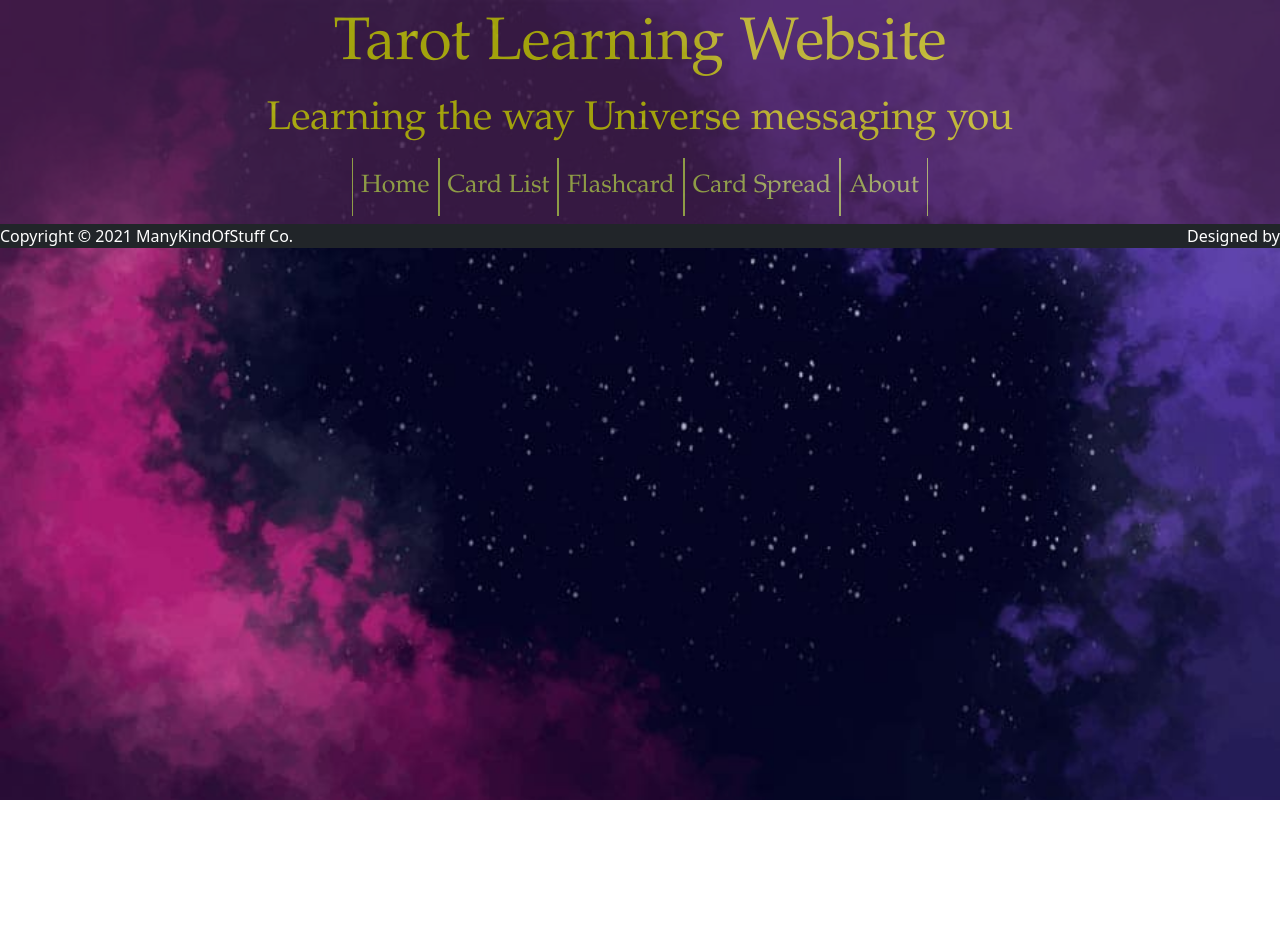
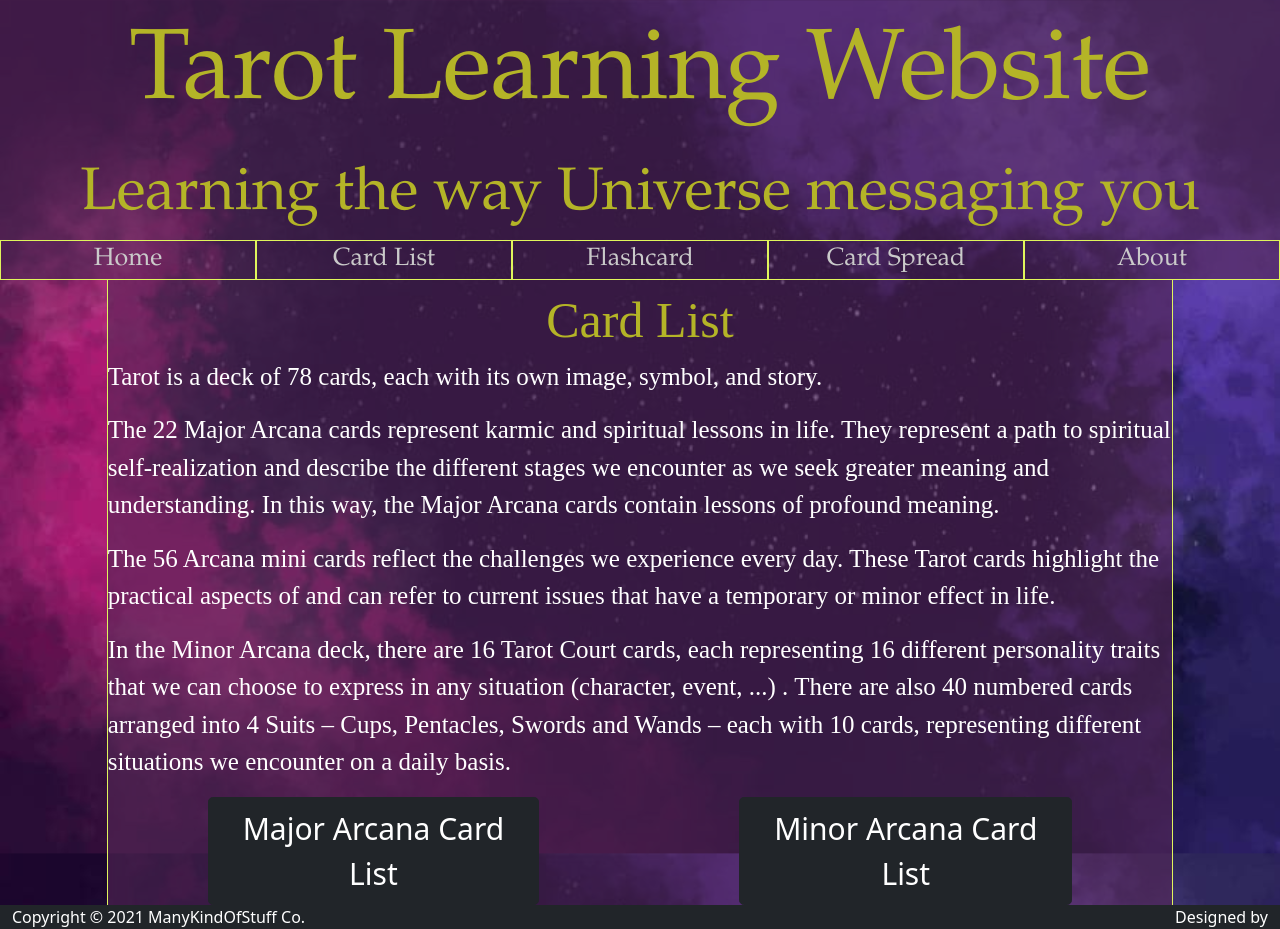
Before and after one commit to NotFunStuff/TarotLearningWeb, a website: page public/test.html in a window 1280 px wide. Before the commit the page ends 800 px from the top, so only its background shows below. Drawn offline with nearby package versions, Linux system fonts and the light colour scheme.

Commit message:
front-end part1

```diff
--- a/public/css/common.css
+++ b/public/css/common.css
@@ -1,41 +1,95 @@
-
 body {
     background-image: url("../images/background.jpg");
     background-size: cover;
     background-attachment: fixed;
 }
-.header2,.header1{
+
+.header2,
+.header1 {
+    margin: 0px;
+    z-index: 1;
+}
+
+.header2 {
+    font-size: 60px;
+    margin-bottom: 0px;
+}
+
+.nav-item {
+    font-size: 25px;
+    border: 0.5px solid #e0f55c;
+    padding: 0px;
+}
+
+.nav-link {
+    color: #cacaca;
+    padding: 10px 20px;
+    display: inline-block;
+    padding: 0px;
+
+}
+.no-margin{
     margin: 0px;
 }
-.header2 {
-    font-size: 40px;
+.nav-link:hover {
+    color: #acb860;
+}
+
+header {
+    font-family: Garamond;
+    font-size: 100px;
+    color: rgb(180, 180, 39);
+    text-align: center;
     margin-bottom: 0px;
+    position: relative;
+    z-index: 1;
 }
-.nav-item{
-    font-size: 25px;
+.bground{
+    background: #542656;
+    opacity: 63%;
+    position: absolute;
+    z-index: -1;
+    top: 0;
+    bottom: 0;
+    left: 0;
+    right: 0;
+    width: 100%;
+    height: 100%;
+}
+
+.text-right-footer {
+    text-align: right;
+}
+
+.footer-container {
+    margin: unset
+}
+
+footer {
+    color: white;
+}
+.main-content{
     border-left: 0.5px solid #e0f55c;
     border-right: 0.5px solid #e0f55c;
+    padding: 0px;
+    position: relative;
+    z-index: 1;
 }
-.nav-link{
-    color: #e0f55c;
-    padding: 10px 20px;
-    display: inline-block;
+h1{
+    color: rgb(180, 180, 39);
+    text-align: center;
+    font-weight: unset;
+    font-size: 50px;
+    font-family: 'Times New Roman', Times, serif;
+    margin-top: 10px;
 }
-.nav-link:hover{
-    color: #acb860;
+.content p {
+    color: #ffffff;
+    font-size: 25px;
+    font-family: 'Times New Roman', Times, serif;
 }
-header {
-    background: #542656;
-    opacity: 63%;
-    font-family: Garamond ;
-    font-size: 60px;
-    color: yellow;
-    text-align: center;
-    margin-bottom: 0px;
+.card-list-btn{
+    font-size: 30px;
+    margin-left: 100px;
+    margin-right: 100px;
 }
-.text-right{
-    text-align: right;
-}
-footer{
-    color: white;
-}
--- a/public/test.html
+++ b/public/test.html
@@ -4,8 +4,9 @@
 <head>
     <meta charset='utf-8'>
     <meta http-equiv='X-UA-Compatible' content='IE=edge'>
-    <title>Page Title</title>
+    <title>Tarot Learning Website</title>
     <meta name='viewport' content='width=device-width, initial-scale=1'>
+    <script src="https://ajax.googleapis.com/ajax/libs/angularjs/1.6.9/angular.min.js"></script>
     <link rel="stylesheet" href="https://cdn.jsdelivr.net/npm/bootstrap@5.0.2/dist/css/bootstrap.min.css"
         integrity="sha384-EVSTQN3/azprG1Anm3QDgpJLIm9Nao0Yz1ztcQTwFspd3yD65VohhpuuCOmLASjC" crossorigin="anonymous">
 
@@ -14,36 +15,68 @@
 
 <body>
     <header>
+        <div class="bground"></div>
         <p class="header1"> Tarot Learning Website</p>
         <p class="header2"> Learning the way Universe messaging you</p>
-        <nav class="navbar navbar-expand-sm justify-content-center">
-            <ul class="navbar-nav">
-                <li class="nav-item">
-                    <a class="nav-link" href="#">Home</a>
-                </li>
-                <li class="nav-item">
-                    <a class="nav-link" href="#">Card List</a>
-                </li>
-                <li class="nav-item">
-                    <a class="nav-link" href="#">Flashcard</a>
-                </li>
-                <li class="nav-item">
-                    <a class="nav-link" href="#">Card Spread</a>
-                </li>
-                <li class="nav-item">
-                    <a class="nav-link" href="#">About</a>
-                </li>
-            </ul>
-        </nav>
+        <div class="row no-margin">
+            <div class="nav-item col">
+                <a class="nav-link" href="#">Home</a>
+            </div>
+            <div class="nav-item col">
+                <a class="nav-link" href="#">Card List</a>
+            </div>
+            <div class="nav-item col">
+                <a class="nav-link" href="#">Flashcard</a>
+            </div>
+            <div class="nav-item col">
+                <a class="nav-link" href="#">Card Spread</a>
+            </div>
+            <div class="nav-item col">
+                <a class="nav-link" href="#">About</a>
+            </div>
+        </div>
+
     </header>
-
+    <div class="content row no-margin">
+        <div class="col-sm-1"></div>
+        <div class="col-sm-10 main-content">
+            <div class="bground"></div>
+            <h1>Card List</h1>
+            <div class="en">
+                <p>Tarot is a deck of 78 cards, each with its own image, symbol, and story. </p>
+                <p>
+                    The 22 Major Arcana cards represent karmic and spiritual lessons in life. They represent a path to
+                    spiritual self-realization and describe the different stages we encounter as we seek greater meaning
+                    and
+                    understanding. In this way, the Major Arcana cards contain lessons of profound meaning.
+                </p>
+                <p>
+                    The 56 Arcana mini cards reflect the challenges we experience every day. These Tarot cards highlight
+                    the
+                    practical aspects of and can refer to current issues that have a temporary or minor effect in life.
+                </p>
+                <p>
+                    In the Minor Arcana deck, there are 16 Tarot Court cards, each representing 16 different personality
+                    traits that we can choose to express in any situation (character, event, ...) .
+                    There are also 40 numbered cards arranged into 4 Suits – Cups, Pentacles, Swords and Wands – each
+                    with
+                    10 cards, representing different situations we encounter on a daily basis.
+                </p>
+                <div class="d-flex justify-content-center">
+                    <button type="button" class="btn btn-dark btn-lg card-list-btn">Major Arcana Card List</button>
+                    <button type="button" class="btn btn-dark btn-lg card-list-btn">Minor Arcana Card List</button>
+                </div>
+            </div>
+        </div>
+        <div class="col-sm-1"></div>
+    </div>
     <footer class="site-footer">
         <div class="footer-inner bg-dark">
-            <div class="row">
-                <div class="col-sm-6">
+            <div class="row footer-container">
+                <div class="col-sm-6 text-left-footer">
                     Copyright &copy; 2021 ManyKindOfStuff Co.
                 </div>
-                <div class="col-sm-6 text-right">
+                <div class="col-sm-6 text-right-footer">
                     Designed by
                 </div>
             </div>
```
Also changed, not shown: public/css/background.jpg (added).
